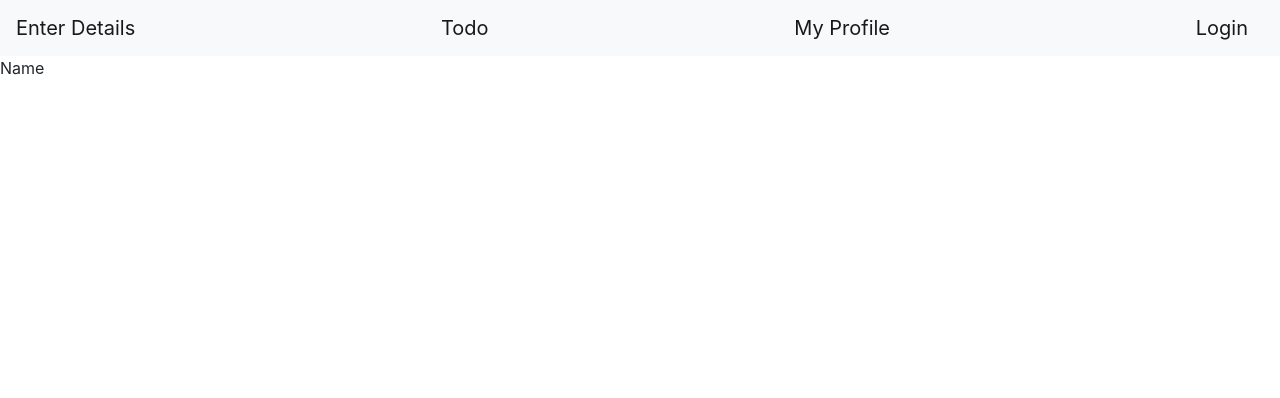
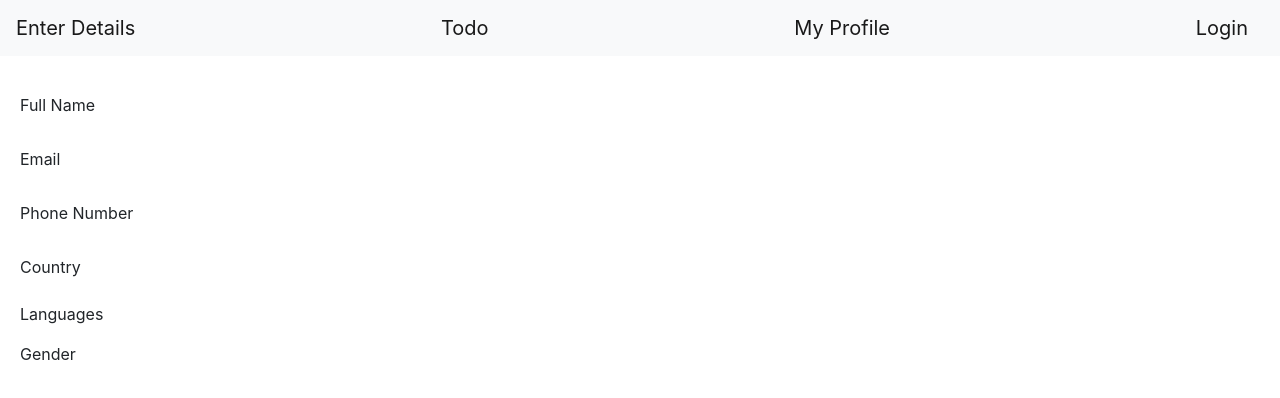
Before and after one commit to RamyaKeerthanaPotla/react-todo, a React (Create React App) app: page /myprofile in a window 1280 px wide. Shown: the top 398 px of the page. Built offline with nearby package versions, Linux system fonts and the light colour scheme; data requests are answered from the project's data file.

Commit message:
axios get request - useEffect

```diff
--- a/src/components/my-profile.js
+++ b/src/components/my-profile.js
@@ -1,9 +1,64 @@
-import React from "react";
+import React, { useEffect, useState } from "react";
+import "./styles.css";
+import axios from "axios";
 
 export const MyProfile = () => {
+  const [profileData, setProfileData] = useState("");
+  useEffect(() => {
+    axios
+      .get("http://localhost:4000/details")
+      .then((response) => setProfileData(response.data));
+  }, []);
+
+  console.log(profileData);
   return (
-    <div>
-      <label>Name</label>
+    <div className=" profile-form">
+      <form className="was-validated">
+        <div className="form-group row">
+          <label for="inputName" className="col-sm-2 col-form-label">
+            Full Name
+          </label>
+          <div className="col-sm-4"></div>
+        </div>
+
+        <div className="form-group row">
+          <label for="colFormLabel" className="col-sm-2 col-form-label">
+            Email
+          </label>
+          <div className="col-sm-4"></div>
+        </div>
+
+        <div className="form-group row">
+          <label for="inputPhoneNumber" className="col-sm-2 col-form-label">
+            Phone Number
+          </label>
+          <div className="col-sm-4"></div>
+        </div>
+
+        <div className="form-group row common-flex">
+          <label for="inputCountry" className="col-sm-2 col-form-label">
+            Country
+          </label>
+        </div>
+
+        <div className="form-group row">
+          <div className="col-sm-3 ">
+            <div className="form-check form-check-inline">
+              <label className="form-check-label" for="gridCheck1">
+                Languages
+              </label>
+            </div>
+            <div className="form-check form-check-inline female-checkbox"></div>
+          </div>
+        </div>
+
+        <div className="form-check form-check-inline">
+          <label className="form-check-label" for="inlineRadio1">
+            Gender
+          </label>
+        </div>
+        <div className="form-check form-check-inline"></div>
+      </form>
     </div>
   );
 };
```
